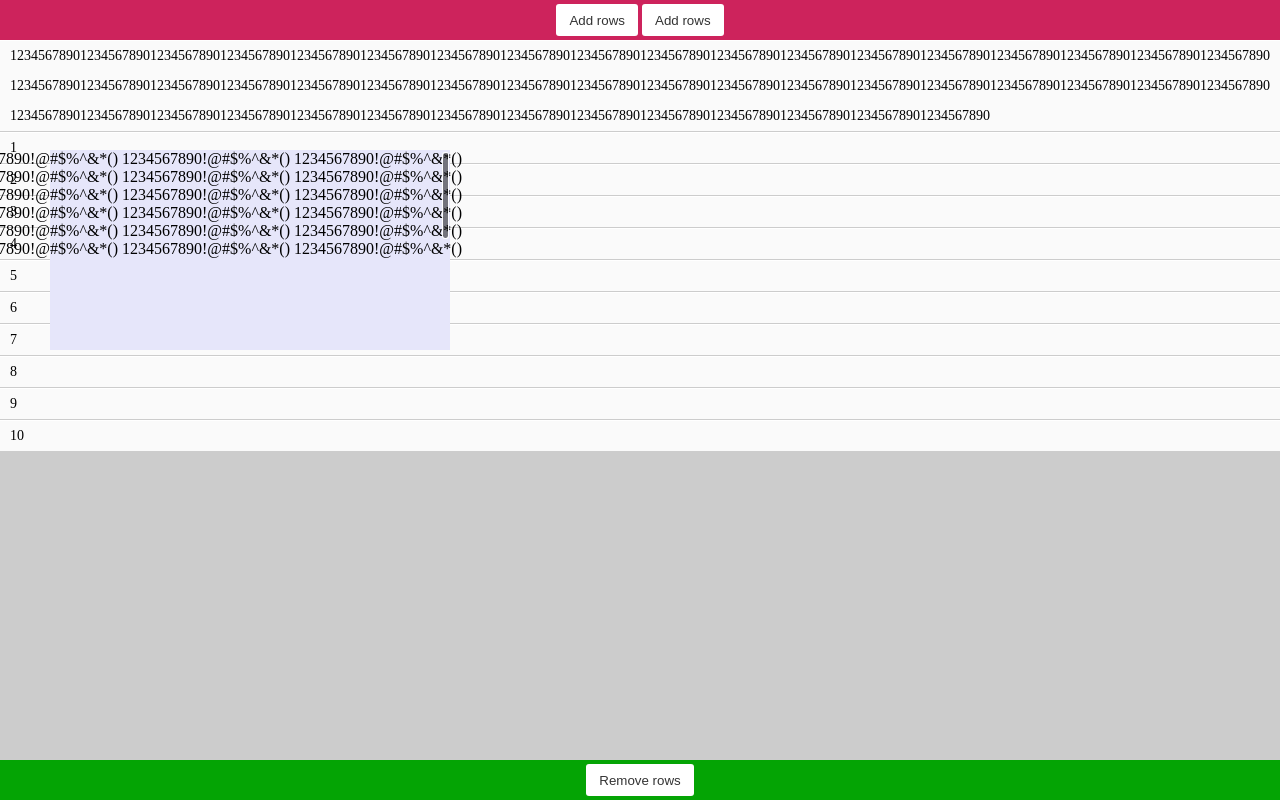
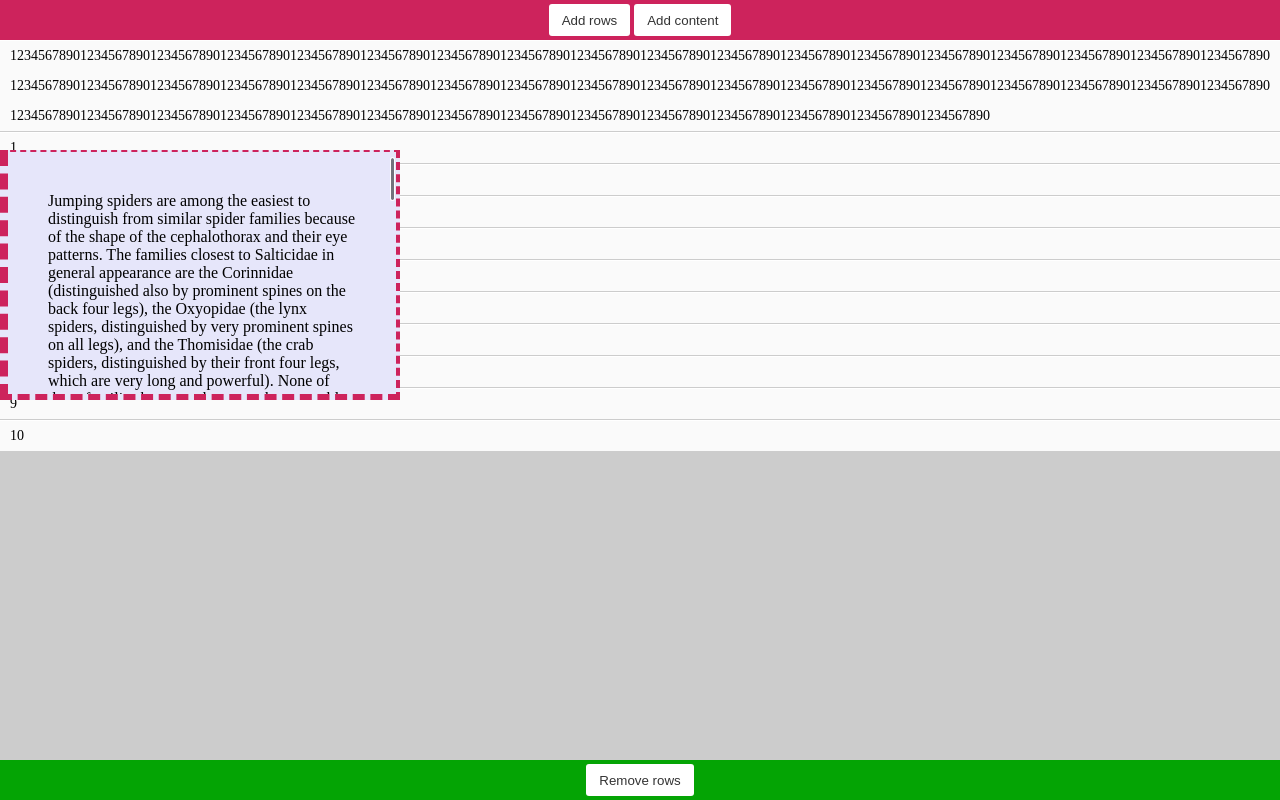
Before and after one commit to NickLargen/Styled-Scroll, a website: page demos/index.html in a window 1280 px wide. Drawn offline with Linux system fonts and the light colour scheme.

Commit message:
Remove unnecessary properties from objects
Added width listening as width changes can affect element height.
Fixed wheel events being captured when the mouse is over the track (does
not work over thumb for IE < Edge, will not fix).
Renamed more variables to 'track'.
Fixed positioning when thumb has a border.

```diff
--- a/demos/index.html
+++ b/demos/index.html
@@ -11,11 +11,10 @@
 
         <script type="text/javascript">
             function loaded() {
-                var header = document.getElementById('header');
                 var ul = document.getElementById('elementToScroll');
-                var footer = document.getElementById('footer');
 
-                header.onclick = function () {
+                var addRows = document.getElementById('add-rows');
+                addRows.onclick = function () {
                     for(var i = 0; i < 10; i++) {
                         var node = document.createElement("LI");
                         var textnode = document.createTextNode(ul.childElementCount);
@@ -23,7 +22,12 @@
                         ul.appendChild(node);
                     }
                 };
-                footer.onclick = function () {
+
+                document.getElementById('add-content').onclick = function () {
+                    ul.firstElementChild.textContent += 'qwertyuiop asdfghjkl zxcvbnm qwertyuiop asdfghjkl zxcvbnm qwertyuiop asdfghjkl zxcvbnm '
+                };;
+
+                document.getElementById('remove-rows').onclick = function () {
                     for(var i = 0; i < 1; i++) {
                         var nodes = document.querySelectorAll('#elementToScroll li');
                         ul.removeChild(nodes[nodes.length  - 1]);
@@ -32,7 +36,7 @@
                 };
 
                 for (var i = 0; i < 1; i++) {
-                    header.click();
+                    addRows.click();
                 }
 
                 var styledScroll = new StyledScroll(ul);
@@ -54,8 +58,8 @@
 
     <body onload="loaded()">
         <div id='header'>
-            <button class="">Add rows</button>
-            <button class="">Add rows</button>
+            <button id="add-rows">Add rows</button>
+            <button id="add-content">Add content</button>
         </div>
         <div id="wrapper">
             <ul id="elementToScroll">
@@ -63,32 +67,17 @@
 
             </ul>
         </div>
-        <div style='position: relative; width:400px; top: 150px; height:200px; left:50px; background: lavender; padding-left: 20px;'>
-            <ul id='static-list' style='position: absolute; width:600px; left:-100px;'>
-                <li>1234567890!@#$%^&*() 1234567890!@#$%^&*() 1234567890!@#$%^&*() 1234567890!@#$%^&*() 1234567890!@#$%^&*() 1234567890!@#$%^&*() 1234567890!@#$%^&*() 1234567890!@#$%^&*() 1234567890!@#$%^&*() 1234567890!@#$%^&*() 1234567890!@#$%^&*() 1234567890!@#$%^&*() 1234567890!@#$%^&*() 1234567890!@#$%^&*() 1234567890!@#$%^&*() 1234567890!@#$%^&*() 1234567890!@#$%^&*() 1234567890!@#$%^&*()
-                <li>5
-                <li>5
-                <li>5
-                <li>5
-                <li>5
-                <li>5
-                <li>5
-                <li>5
-                <li>5
-                <li>5
-                <li>5
-                <li>5
-                <li>5
-                <li>5
-                <li>5
-                <li>5
-                <li>5
-                <li>5
-                <li>5
+        <div id='static-div' style=''>
+            <ul id='static-list' style=' '>
+                Jumping spiders are among the easiest to distinguish from similar spider families because of the shape of the cephalothorax and their eye patterns. The families closest to Salticidae in general appearance are the Corinnidae (distinguished also by prominent spines on the back four legs), the Oxyopidae (the lynx spiders, distinguished by very prominent spines on all legs), and the Thomisidae (the crab spiders, distinguished by their front four legs, which are very long and powerful). None of these families however, has eyes that resemble those of the Salticidae. Conversely, the legs of jumping spiders are not covered with any very prominent spines. Their front four legs generally are larger than the hind four, but not as dramatically so as those of the crab spiders, nor are they held in the outstretched-arms attitude characteristic of the Thomisidae.[4] In spite of the length of their front legs, Salticidae depend on their rear legs for jumping. The generally larger front legs are used partly to assist in grasping prey,[5] and in some species, the front legs and pedipalps are used in species-recognition signalling.
+The jumping spiders, unlike the other families, have faces that are roughly rectangular surfaces perpendicular to their direction of motion. In effect this means that their forward-looking, anterior eyes are on "flat faces", as shown in the photographs. Their eye pattern is the clearest single identifying characteristic. They have eight eyes, as illustrated.[4][5] Most diagnostic are the front row of four eyes, in which the anterior median pair are more dramatically prominent than any other spider eyes apart from the posterior median eyes of the Deinopidae. There is, however, a radical functional difference between the major (AME) eyes of Salticidae and the major (PME) eyes of the Deinopidae; the large posterior eyes of Deinopidae are adapted mainly to vision in dim light, whereas the large anterior eyes of Salticidae are adapted to detailed, three-dimensional vision for purposes of estimating the range, direction, and nature of potential prey, permitting the spider to direct its attacking leaps with great precision. The anterior lateral eyes, though large, are smaller than the AME and provide a wider forward field of vision.
+The rear row of four eyes may be described as strongly bent, or as being rearranged into two rows, with two large posterior lateral eyes furthest back. They serve for lateral vision. The posterior median eyes also have been shifted out laterally, almost as far as the posterior lateral eyes. They are usually much smaller than the posterior lateral eyes and there is doubt about whether they are at all functional in many species.
+Jumping spiders range in size from a body length of 1 to 22 mm.[4]
+In addition to using their silk for safety lines while jumping, they also build silken "pup tents", where they shelter from bad weather and sleep at night. They molt within these shelters, build and store egg cases within them, and also spend the winter in them.[6]
             </ul>
         </div>
         <div id="footer">
-            <button class="">Remove rows</button>
+            <button id="remove-rows">Remove rows</button>
         </div>
     </body>
 
--- a/demos/styles.css
+++ b/demos/styles.css
@@ -82,22 +82,50 @@ button:hover {
     font-size: 14px;
 }
 
+
+
+#static-div {
+    position: absolute;
+    width:400px;
+    top: 150px;
+    height:250px;
+    left: 0px;
+    background: lavender;
+    /*padding: 20px;*/
+    border-color: #CD235C;
+    border-style: dashed;
+    border-width: 2px 4px 6px 8px;
+}
+
+
+
+#static-list {
+    /*overflow: auto;*/
+    /*border-color: goldenrod;
+    border-style: solid;
+    border-width: 5px 13px 6px 8px;*/
+    padding: 40px;
+    /*margin: 15px 20px 25px 10px;*/
+}
+
+
+
+
+
+
 /* styled-scroll scrollbars*/
-.hide-scrollbar ::-webkit-scrollbar {
+.hide-scrollbar::-webkit-scrollbar {
     display: none;
 }
 
-.styled-scroll-vertical-scrollbar {
+.styled-scroll-track {
     position: absolute;
-    z-index: 100;
     width: 7px;
-    bottom: 2px;
-    top: 2px;
-    right: 1px;
-}
-
-.styled-scroll-vertical-scrollbar.styled-scroll-both-scrollbars {
-	bottom: 0;
+    top: 5px;
+    right: 0;
+    bottom: 5px;
+    padding: 0 1px;
+    /*box-sizing: border-box;*/
 }
 
 .styled-scroll-thumb {
@@ -107,12 +135,9 @@ button:hover {
     background-clip:padding-box;
     border-radius:3px;
     cursor: pointer;
+	/*width: 100%;*/
 }
 
 .styled-scroll-thumb:hover {
     border: 0;
 }
-
-.styled-scroll-vertical-scrollbar .styled-scroll-thumb {
-	width: 100%;
-}
--- a/src/styled-scroll.js
+++ b/src/styled-scroll.js
@@ -12,6 +12,7 @@
 	var transformPrefixed = 'transform' in document.createElement('div').style ? 'transform' : 'webkitTransform';
 
 	var supportsMutationObserver = window.MutationObserver !== undefined;
+	var supportsEventConstructor = typeof window.Event == "function";
 
 	/** Detect what input events are supported in order to register listeners.
 	 * Pointer events include mouse and touch events so listening to everything can cause events to be received twice.
@@ -30,9 +31,10 @@
 	var endEvents = supportsPointer ? [pointerUp, pointerCancel] : ['touchend', 'mouseup', 'touchcancel', 'mousecancel'];
 
 	function addResizeTrigger(element, callback) {
-		// Create an element that supports resize events with the same height as the provided element
+		// Create an element that supports resize events with the same height  and width as the provided element
+		// Changes to width need to be listened to because child elements may change height as their width changes
 		var resizeTrigger = document.createElement('iframe');
-		resizeTrigger.setAttribute('style', 'position: absolute; top: 0; left: 0; height: 100%; width: 0; border: none;');
+		resizeTrigger.setAttribute('style', 'position: absolute; top: 0; left: 0; height: 100%; width: 100%; border: none; pointer-events:none;');
 
 		resizeTrigger.onload = function () {
 			//TODO: Investigate why contentWindow was undefined/null on IE
@@ -66,9 +68,9 @@
 		outer.style.visibility = "hidden";
 		outer.style.width = "100px";
 		outer.style.msOverflowStyle = "scrollbar"; // needed for WinJS apps
+		outer.classList.add('hide-scrollbar');
 
 		// Add hide-scrollbar class to compute width properly if it is used for removing scrollbars via css
-		document.body.classList.add('hide-scrollbar');
 		document.body.appendChild(outer);
 
 		var widthNoScroll = outer.offsetWidth;
@@ -84,7 +86,6 @@
 
 		// remove divs
 		outer.parentNode.removeChild(outer);
-		document.body.classList.remove('hide-scrollbar');
 
 		return scrollbarWidth = widthNoScroll - widthWithScroll;
 	};
@@ -95,21 +96,18 @@
 
 	function StyledScroll(scrollElement, options) {
 		this.scrollElement = scrollElement;
-		this.scrollElementStyle = this.scrollElement.style;
-		this.parent = scrollElement.parentNode;
 
-		this.scrollElementStyle.height = '100%';
-		this.scrollElementStyle.maxHeight = 'inherit';
-		this.scrollElementStyle.overflow = 'auto';
+		this.scrollElement.style.height = '100%';
+		this.scrollElement.style.overflow = 'auto';
 
-		this.parent.classList.add('hide-scrollbar');
+		this.scrollElement.classList.add('hide-scrollbar');
 
-		if ('-ms-overflow-style' in this.scrollElementStyle) {
-			this.scrollElementStyle.msOverflowStyle = 'none';
+		if ('-ms-overflow-style' in this.scrollElement.style) {
+			this.scrollElement.style.msOverflowStyle = 'none';
 		} else if (getScrollbarWidth() > 0) {
 			isUsingWidthHack = true;
-			//Prevent user from scrolling the scrollbar into view
-			this.parent.style.overflow = 'hidden';
+			// Prevent user from scrolling the scrollbar into view
+			this.scrollElement.parentNode.style.overflow = 'hidden';
 		}
 
 		// Create storage for events that can be registered
@@ -160,10 +158,19 @@
 	StyledScroll.prototype = {
 
 		initScrollbar: function () {
-			var scrollbarDiv = createScrollbarElement();
-			this.parent.appendChild(scrollbarDiv);
+			var track = createTrack();
 
-			this.scrollbar = new Scrollbar(this, scrollbarDiv);
+			if (supportsEventConstructor) {
+				var wheelTarget = this.scrollElement;
+				track.addEventListener('wheel', function (event) {
+					var clone = new WheelEvent(event.type, event);
+					wheelTarget.dispatchEvent(clone);
+				});
+			}
+
+			this.scrollElement.parentNode.appendChild(track);
+
+			this.scrollbar = new Scrollbar(this, track);
 		},
 
 		requestUpdate: function () {
@@ -237,25 +244,26 @@
 		},
 	};
 
-	function createScrollbarElement() {
-		var scrollbar = document.createElement('div'),
+	function createTrack() {
+		var track = document.createElement('div'),
 			thumb = document.createElement('div');
 
+		track.className = 'styled-scroll-track';
 		thumb.className = 'styled-scroll-thumb';
-		//Prevent users from overriding styles that break functionality
+
 		thumb.style.boxSizing = 'border-box';
-		thumb.style.margin = '0px';
 
-		scrollbar.className = 'styled-scroll-vertical-scrollbar';
+		// Prevent invisible track from stealing mouse events.
+		track.style.pointerEvents = 'none';
+		thumb.style.pointerEvents = 'auto';
 
-		scrollbar.appendChild(thumb);
+		track.appendChild(thumb);
 
-		return scrollbar;
+		return track;
 	}
 
-	function Scrollbar(styledScroll, element) {
-		this.track = element;
-		this.trackStyle = this.track.style;
+	function Scrollbar(styledScroll, track) {
+		this.track = track;
 		this.thumb = this.track.children[0];
 		this.thumbStyle = this.thumb.style;
 		this.scrollElement = styledScroll.scrollElement;
@@ -279,18 +287,18 @@
 			var clientHeight = this.scrollElement.clientHeight;
 
 			if (clientHeight >= scrollHeight - 1) {
-				if (this.trackStyle.visibility !== 'hidden') {
-					this.trackStyle.visibility = 'hidden';
+				if (this.track.style.visibility !== 'hidden') {
+					this.track.style.visibility = 'hidden';
 					if (isUsingWidthHack) this.scrollElement.style.width = '100%';
 				}
 				return;
-			} else if (this.trackStyle.visibility !== 'visible') {
-				this.trackStyle.visibility = 'visible';
+			} else if (this.track.style.visibility !== 'visible') {
+				this.track.style.visibility = 'visible';
 				//Make the scrolling element larger than the containing element so that the scrollbar is hidden
 				if (isUsingWidthHack) this.scrollElement.style.width = 'calc(100% + ' + getScrollbarWidth() + 'px';
 			}
 
-			var trackHeight = this.track.clientHeight;
+			var trackHeight = this.track.offsetHeight;
 
 			var thumbHeight = trackHeight * clientHeight / scrollHeight;
 			//A quick benchmark showed Math.max performance to be worse than an if statement on IE11
```
Also changed, not shown: 1 other file.
